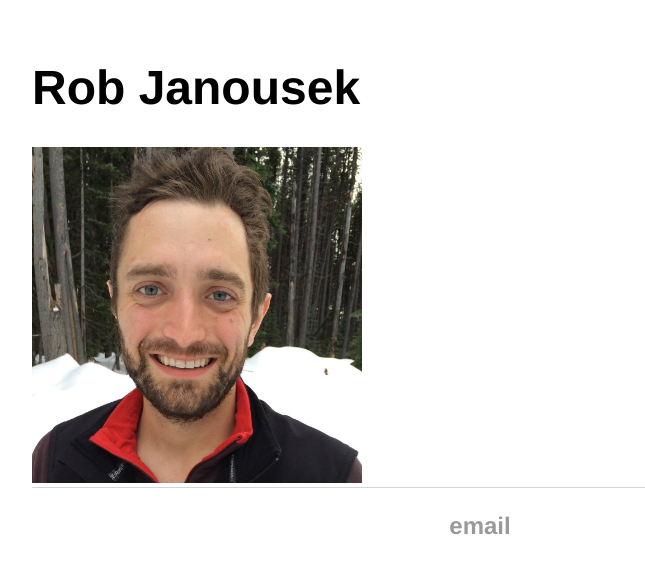
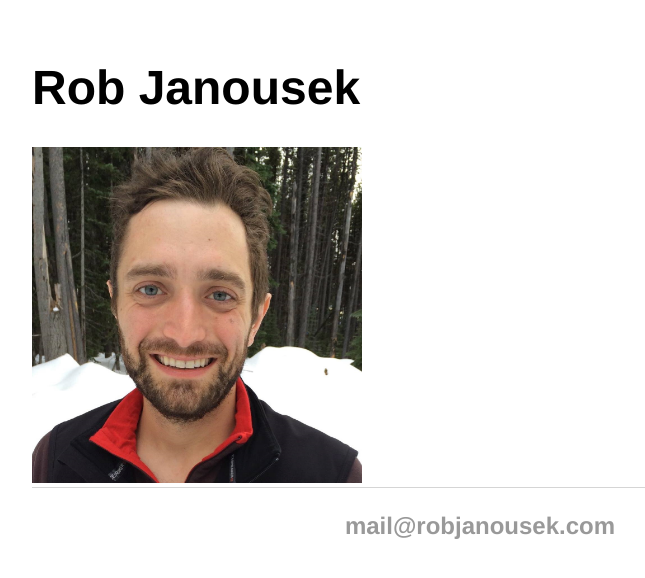
Before and after one commit to robjanousek/robjanousek.github.io, a Jekyll site: the page built from index.html, in a window 1280 px wide. Shown: the top 578 px of the page, without its empty margins (160-805 px from the left). Built offline with Jekyll 4.4.1, drawn with Linux system fonts in a browser that asks for light colours.

Commit message:
Update default.html

```diff
--- a/_layouts/default.html
+++ b/_layouts/default.html
@@ -22,7 +22,7 @@
 			</div><!-- /.container -->
 			<footer>
 	    		<ul>
-	        		<li><div style="text-align: center"><a href="mailto:mail@robjanousek.com">email</a></li>
+	        		<li><div style="text-align: center"><a href="mailto:mail@robjanousek.com">mail@robjanousek.com</a></li>
 
 				</ul>
 			</footer>
```
